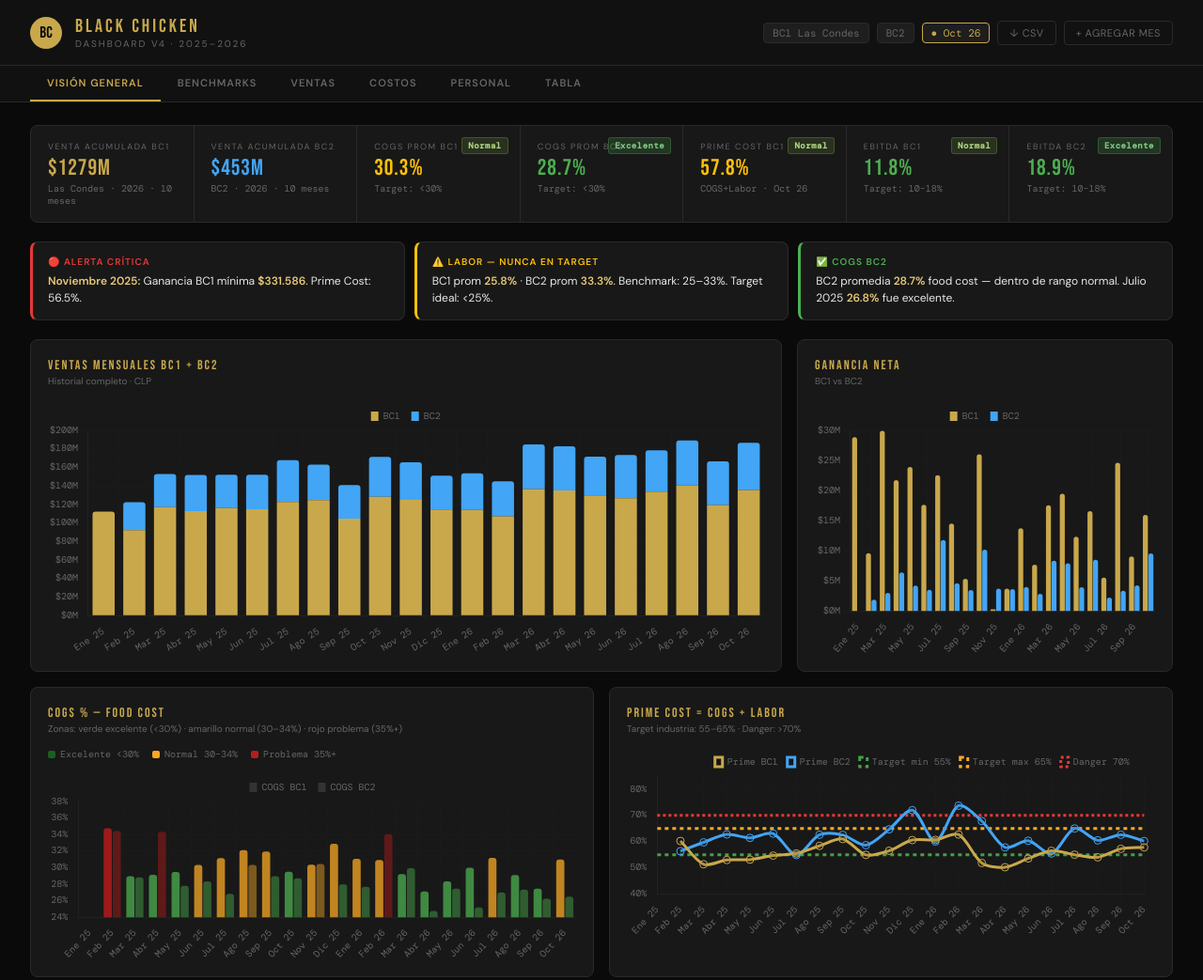
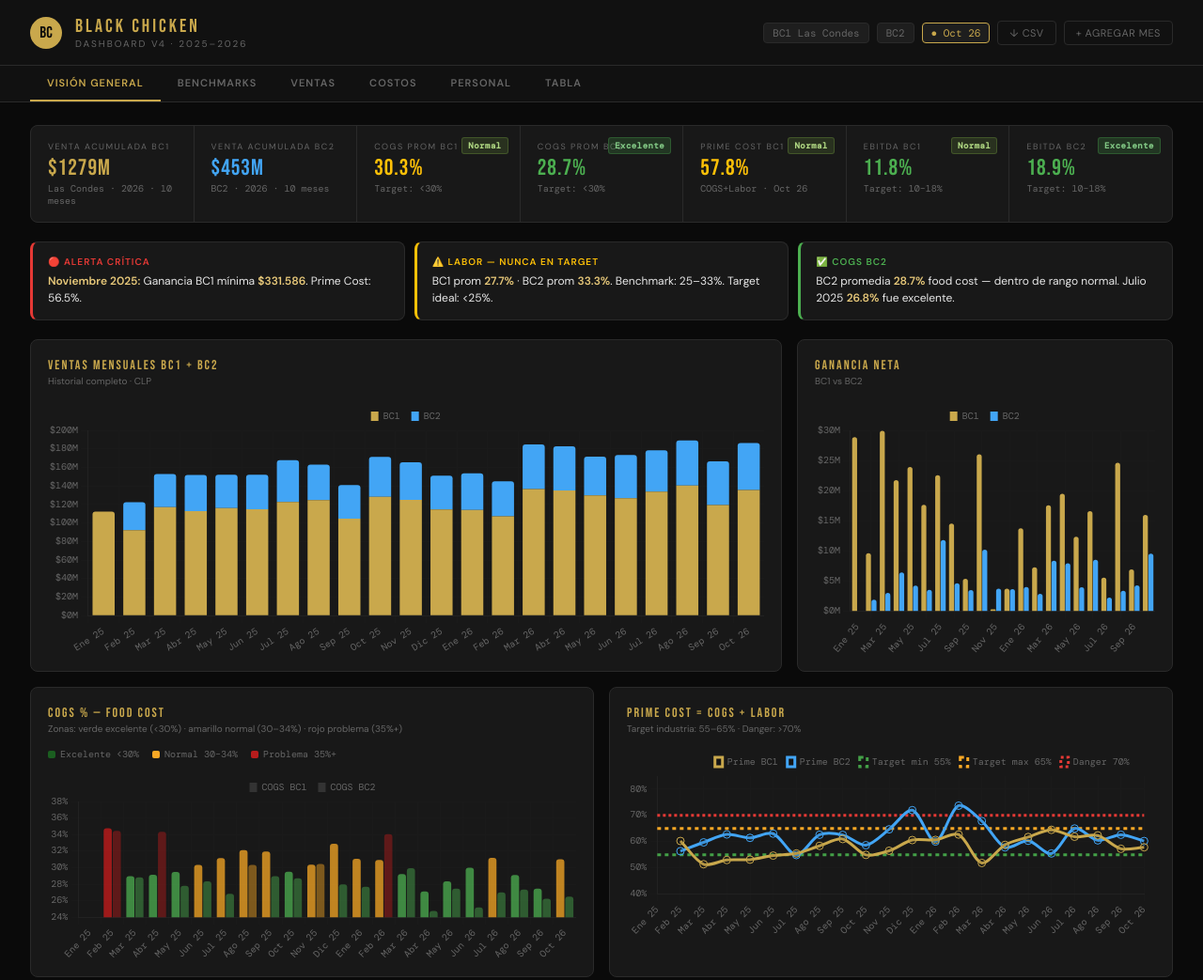
Before and after one commit to focawear-collab/bc-dashboard, a plain HTML site: page index.html in a window 1280 px wide. Shown: the top 1043 px of the page at 94% size. Drawn offline with nearby package versions, Linux system fonts and the light colour scheme.

Commit message:
fix: cierre de octubre 2026 con los valores exactos del resumen original (#2)
- Octubre: venta, costo de ventas, costo de personal, comisión y ganancia exactos (antes redondeados a $0,1M).
- BC1 febrero y septiembre: comisión y ganancia de la tabla Resumen del negocio.
- BC1 abril a agosto: costo de personal del informe de cada mes.


Claude-Session: https://claude.ai/code/session_0148bFRy4dsYfJj7wgZE7TmG

Co-authored-by: Claude Fable 5.2 <noreply@anthropic.com>

```diff
--- a/index.html
+++ b/index.html
@@ -501,19 +501,19 @@ const BASE = [
   {mes:'Noviembre 2025',bc1v:148768753,bc2v:48133836, bc1c:30.35,bc2c:30.44,bc1g:331586,  bc2g:3774539, bc1p:26.15,bc2p:34.24,bc1d:null,bc2d:null,bc1r:null,bc2r:null},
   {mes:'Diciembre 2025',bc1v:136289900,bc2v:43506993, bc1c:32.89,bc2c:27.99,bc1g:3777120, bc2g:3702056, bc1p:27.70,bc2p:44.00,bc1d:null,bc2d:null,bc1r:null,bc2r:null},
   {mes:'Enero 2026',    bc1v:135849824,bc2v:47063795, bc1c:31.06,bc2c:27.70,bc1g:13779631,bc2g:4019246, bc1p:29.60,bc2p:32.34,bc1d:12.39,bc2d:5.54,bc1r:null,bc2r:null},
-  {mes:'Febrero 2026',  bc1v:127681773,bc2v:44825639, bc1c:30.94,bc2c:34.05,bc1g:7741158, bc2g:2915856, bc1p:31.76,bc2p:39.66,bc1d:12.84,bc2d:5.66,bc1r:null,bc2r:null},
+  {mes:'Febrero 2026',  bc1v:127681773,bc2v:44825639, bc1c:30.94,bc2c:34.05,bc1g:7311077, bc2g:2915856, bc1p:31.76,bc2p:39.66,bc1d:13.18,bc2d:5.66,bc1r:null,bc2r:null},
   {mes:'Marzo 2026',   bc1v:162549691,bc2v:57246182, bc1c:29.24,bc2c:29.94,bc1g:17597289,bc2g:8388349, bc1p:22.60,bc2p:37.90,bc1d:13.48,bc2d:5.66,bc1r:null,bc2r:null},
-  {mes:'Abril 2026',    bc1v:160683311,bc2v:56856312, bc1c:27.12,bc2c:24.78,bc1g:19500857,bc2g:7959156, bc1p:23.10,bc2p:33.02,bc1d:13.92,bc2d:5.65,bc1r:null,bc2r:null},
-  {mes:'Mayo 2026',     bc1v:154552232,bc2v:49624824, bc1c:28.36,bc2c:27.48,bc1g:12371023,bc2g:3988603, bc1p:25.20,bc2p:32.85,bc1d:14.27,bc2d:5.56,bc1r:null,bc2r:null},
-  {mes:'Junio 2026',    bc1v:150747542,bc2v:55560742, bc1c:29.98,bc2c:25.20,bc1g:16611843,bc2g:8564827, bc1p:26.50,bc2p:30.26,bc1d:13.79,bc2d:5.72,bc1r:null,bc2r:null},
-  {mes:'Julio 2026',    bc1v:159288761,bc2v:53197447, bc1c:31.20,bc2c:27.02,bc1g:5600574, bc2g:2284251, bc1p:23.80,bc2p:37.98,bc1d:13.83,bc2d:5.80,bc1r:null,bc2r:null},
-  // Ago–oct 2026 cargados el 15-nov-2026 desde los resúmenes mensuales.
-  // BC1 ene–jul: comisión y ganancia según la serie corregida del informe de septiembre;
-  // labor BC1 abr–ago según el informe de octubre. Feb y sep usan la comisión corregida
-  // ($16,4M y $19,9M). Octubre viene redondeado a $0,1M en el informe.
-  {mes:'Agosto 2026',   bc1v:167098278,bc2v:58083518, bc1c:29.10,bc2c:27.35,bc1g:24618476,bc2g:3411592, bc1p:24.90,bc2p:33.13,bc1d:13.74,bc2d:5.60,bc1r:null,bc2r:null},
-  {mes:'Septiembre 2026',bc1v:142122712,bc2v:56010499, bc1c:27.46,bc2c:26.24,bc1g:9089104, bc2g:4317770, bc1p:29.79,bc2p:36.37,bc1d:14.00,bc2d:5.82,bc1r:null,bc2r:null},
-  {mes:'Octubre 2026',  bc1v:161500000,bc2v:60400000, bc1c:31.00,bc2c:26.50,bc1g:16000000,bc2g:9600000, bc1p:26.80,bc2p:33.70,bc1d:14.00,bc2d:5.70,bc1r:null,bc2r:null},
+  {mes:'Abril 2026',    bc1v:160683311,bc2v:56856312, bc1c:27.12,bc2c:24.78,bc1g:19500857,bc2g:7959156, bc1p:31.61,bc2p:33.02,bc1d:13.92,bc2d:5.65,bc1r:null,bc2r:null},
+  {mes:'Mayo 2026',     bc1v:154552232,bc2v:49624824, bc1c:28.36,bc2c:27.48,bc1g:12371023,bc2g:3988603, bc1p:33.39,bc2p:32.85,bc1d:14.27,bc2d:5.56,bc1r:null,bc2r:null},
+  {mes:'Junio 2026',    bc1v:150747542,bc2v:55560742, bc1c:29.98,bc2c:25.20,bc1g:16611843,bc2g:8564827, bc1p:34.52,bc2p:30.26,bc1d:13.79,bc2d:5.72,bc1r:null,bc2r:null},
+  {mes:'Julio 2026',    bc1v:159288761,bc2v:53197447, bc1c:31.20,bc2c:27.02,bc1g:5600574, bc2g:2284251, bc1p:30.65,bc2p:37.98,bc1d:13.83,bc2d:5.80,bc1r:null,bc2r:null},
+  // Ago–oct 2026 cargados el 15-nov-2026 y corregidos el 16-nov con el resumen
+  // mensual original de octubre (valores exactos). Comisión y ganancia de BC1
+  // ene–oct: tabla "Resumen del negocio BC1" de ese informe. Costo de personal:
+  // el de cada informe mensual.
+  {mes:'Agosto 2026',   bc1v:167098278,bc2v:58083518, bc1c:29.10,bc2c:27.35,bc1g:24618476,bc2g:3411592, bc1p:33.27,bc2p:33.13,bc1d:13.74,bc2d:5.60,bc1r:null,bc2r:null},
+  {mes:'Septiembre 2026',bc1v:142122712,bc2v:56010499, bc1c:27.46,bc2c:26.24,bc1g:6954005, bc2g:4317770, bc1p:29.79,bc2p:36.37,bc1d:15.50,bc2d:5.82,bc1r:null,bc2r:null},
+  {mes:'Octubre 2026',  bc1v:161487681,bc2v:60369219, bc1c:31.01,bc2c:26.50,bc1g:15986470,bc2g:9580033, bc1p:26.83,bc2p:33.71,bc1d:14.03,bc2d:5.72,bc1r:null,bc2r:null},
 ];
 const BASE_MESES = BASE.map(d=>d.mes);
 const SK = 'bc_months_v2';
```
